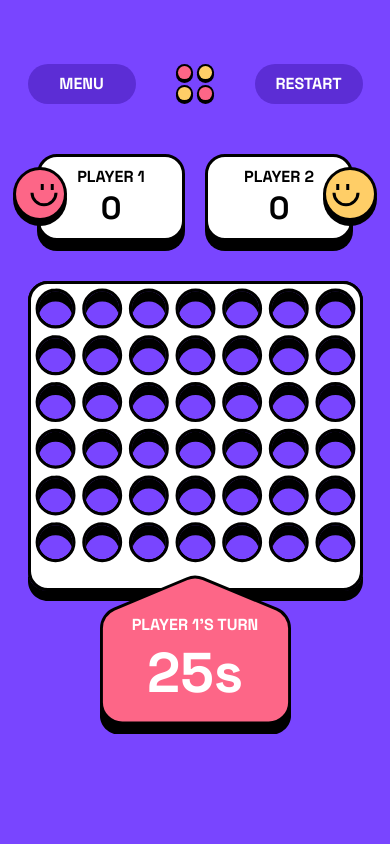
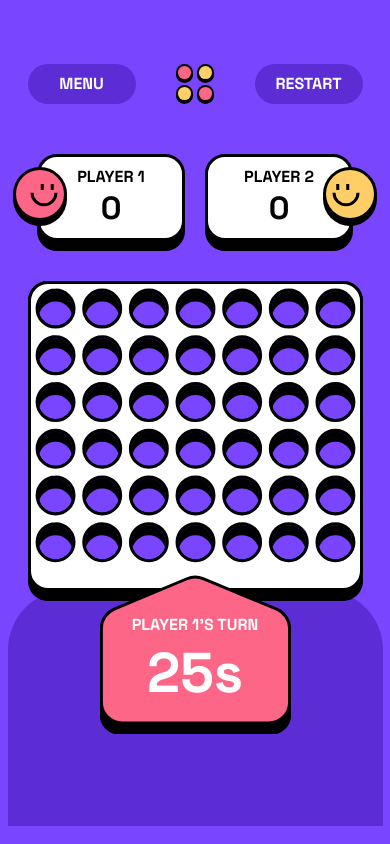
Before and after one commit to stephjoseph/connect-four, a React (Vite) app: page /game in a window 390 px wide. Built offline with nearby package versions, Linux system fonts and the light colour scheme.

Commit message:
feat: bg pattern mobile

```diff
--- a/src/routes/Game/index.tsx
+++ b/src/routes/Game/index.tsx
@@ -226,7 +226,7 @@ const Game: React.FC = () => {
   };
 
   return (
-    <main className="flex w-full max-w-[335px] flex-col gap-[3.125rem] pb-24 pt-[3.125rem]">
+    <main className="relative flex w-full max-w-[335px] flex-col gap-[3.125rem] pb-24 pt-[3.125rem]">
       <div className="gap flex w-full items-center justify-between">
         <button
           type="button"
@@ -384,6 +384,10 @@ const Game: React.FC = () => {
               />
             </div>
           )}
+          {/* background pattern */}
+          <div
+            className={`h- absolute -left-5 top-[36rem] min-h-[236px] w-[calc(100%+40px)] rounded-t-[60px] transition-colors delay-500 duration-500 ${winner === "red" ? "bg-red" : winner === "yellow" ? "bg-yellow" : "bg-dark-purple"}`}
+          ></div>
         </div>
       </div>
 
```
